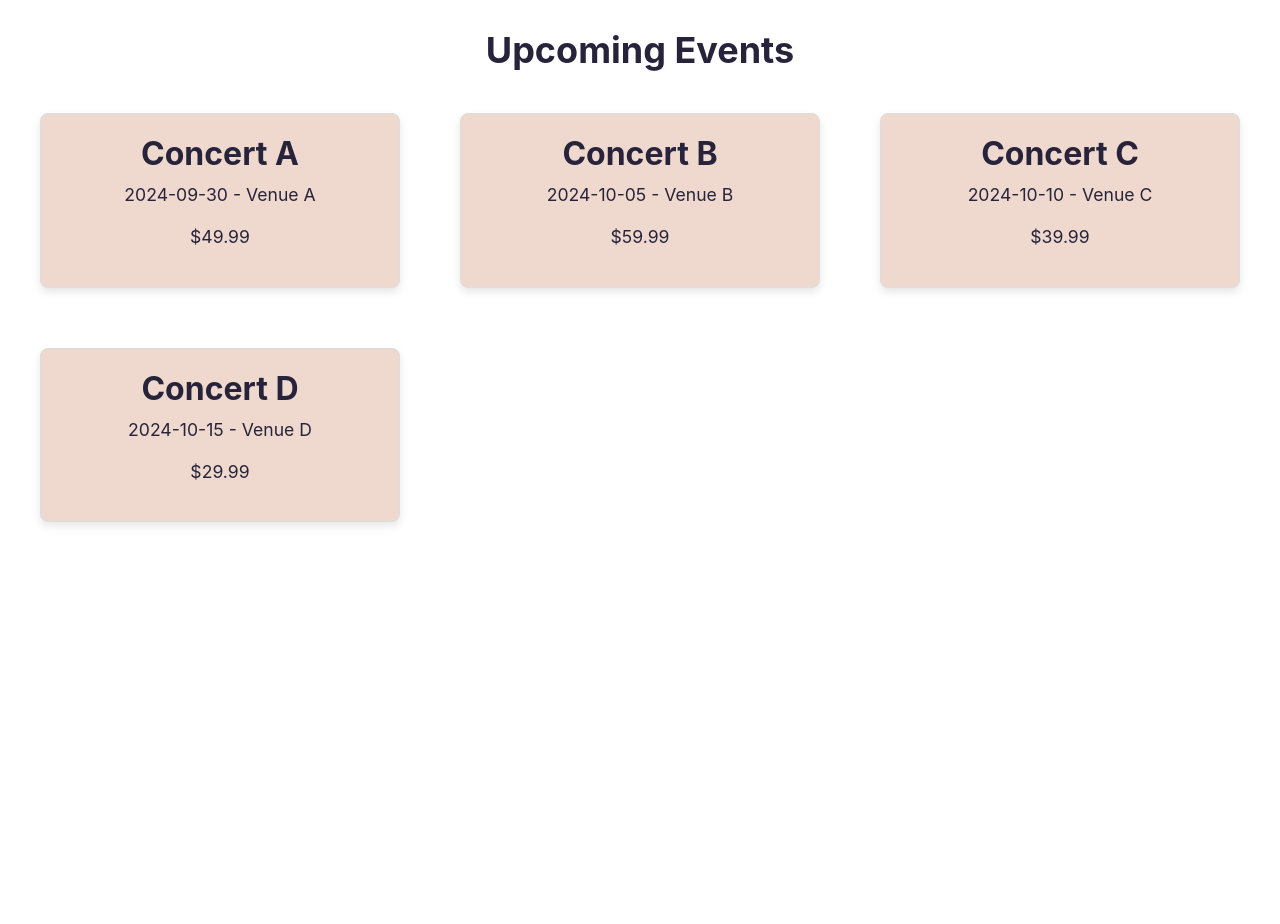
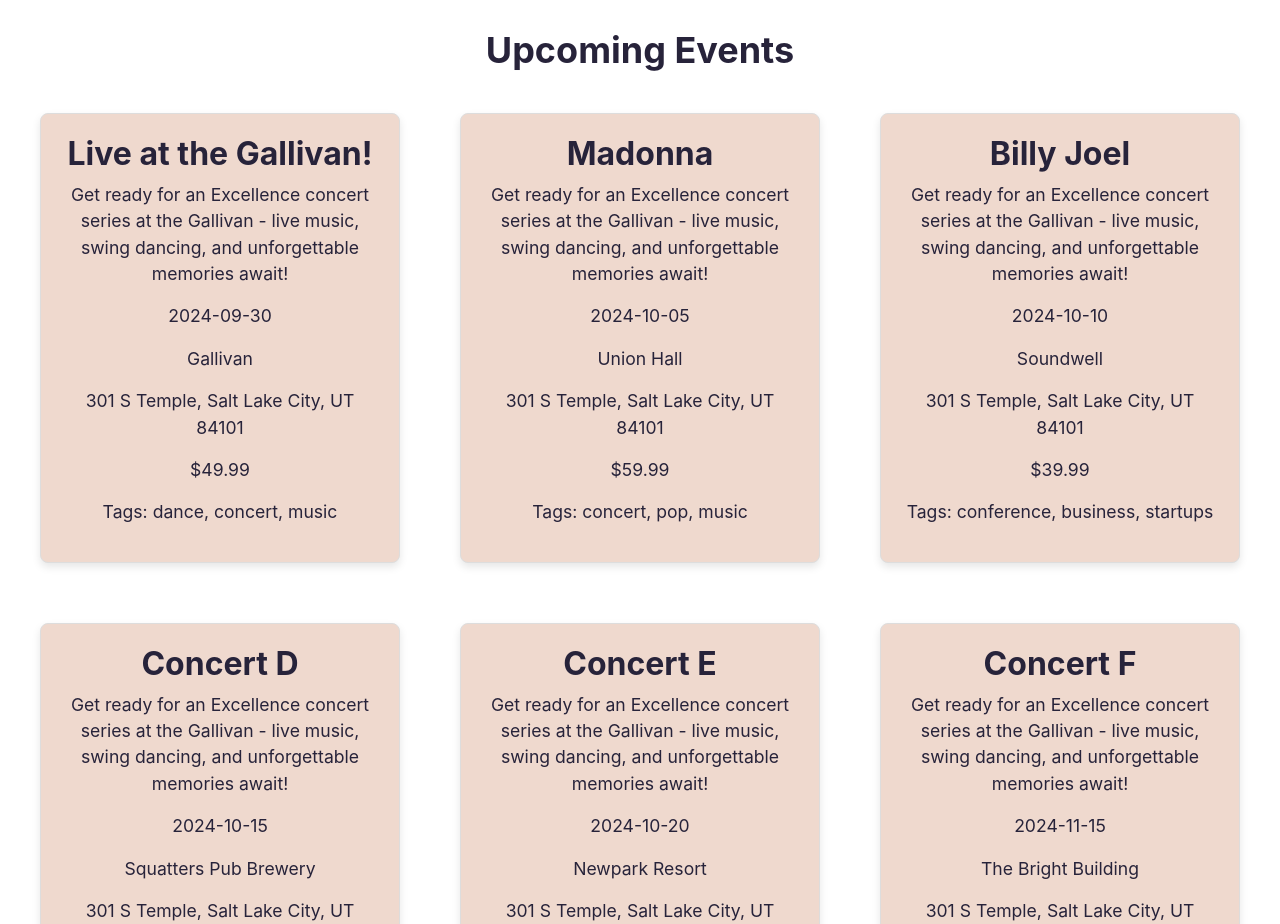
Before and after one commit to danielleboe/event-ticketing-app, a React (Vite) app in the folder client/: page / in a window 1280 px wide. Shown: the part 208-1132 px from the top of the page. Before the commit the page ends 800 px from the top, so only its background shows below. Built offline with nearby package versions, Linux system fonts and the light colour scheme.

Commit message:
added styling changes, location, venue, tags, search by location, tags

```diff
--- a/client/src/pages/Home.jsx
+++ b/client/src/pages/Home.jsx
@@ -4,26 +4,109 @@
 import "../styles/Home.css";
 
 const Home = () => {
-  const [search, setSearch] = useState('');
-  const [minPrice, setMinPrice] = useState('');
-  const [maxPrice, setMaxPrice] = useState('');
-  const [selectedDate, setSelectedDate] = useState('');
+  const [search, setSearch] = useState("");
+  const [minPrice, setMinPrice] = useState("");
+  const [maxPrice, setMaxPrice] = useState("");
+  const [selectedDate, setSelectedDate] = useState("");
+
 
   const dummyEvents = [
-  { id: "1", name: "Concert A", location: "Venue A", date: "2024-09-30", price: 49.99 },
-  { id: "2", name: "Concert B", location: "Venue B", date: "2024-10-05", price: 59.99 },
-  { id: "3", name: "Concert C", location: "Venue C", date: "2024-10-10", price: 39.99 },
-  { id: "4", name: "Concert D", location: "Venue D", date: "2024-10-15", price: 29.99 },
+    {
+      id: "1",
+      name: "Live at the Gallivan!",
+      description:
+        "Get ready for an Excellence concert series at the Gallivan - live music, swing dancing, and unforgettable memories await!",
+      venue: "Gallivan",
+      location: "301 S Temple, Salt Lake City, UT 84101",
+      date: "2024-09-30",
+      price: 49.99,
+      tags: ["dance", "concert", "music"]
+    },
+    {
+      id: "2",
+      name: "Madonna",
+      description:
+        "Get ready for an Excellence concert series at the Gallivan - live music, swing dancing, and unforgettable memories await!",
+      venue: "Union Hall",
+      location: "301 S Temple, Salt Lake City, UT 84101",
+      date: "2024-10-05",
+      price: 59.99,
+      tags: ["concert", "pop", "music"]
+    },
+    {
+      id: "3",
+      name: "Billy Joel",
+      description:
+        "Get ready for an Excellence concert series at the Gallivan - live music, swing dancing, and unforgettable memories await!",
+      venue: "Soundwell",
+      location: "301 S Temple, Salt Lake City, UT 84101",
+      date: "2024-10-10",
+      price: 39.99,
+      tags: ["conference", "business", "startups"]
+    },
+    {
+      id: "4",
+      name: "Concert D",
+      description:
+        "Get ready for an Excellence concert series at the Gallivan - live music, swing dancing, and unforgettable memories await!",
+      venue: "Squatters Pub Brewery",
+      location: "301 S Temple, Salt Lake City, UT 84101",
+      date: "2024-10-15",
+      price: 29.99,
+      tags: ["concert", "hip hop", "engineering"]
+    },
+    {
+      id: "5",
+      name: "Concert E",
+      description:
+        "Get ready for an Excellence concert series at the Gallivan - live music, swing dancing, and unforgettable memories await!",
+      venue: "Newpark Resort",
+      location: "301 S Temple, Salt Lake City, UT 84101",
+      date: "2024-10-20",
+      price: 19.99,
+      tags: ["dance", "swing", "music"]
+    },
+    {
+      id: "6",
+      name: "Concert F",
+      description:
+        "Get ready for an Excellence concert series at the Gallivan - live music, swing dancing, and unforgettable memories await!",
+      venue: "The Bright Building",
+      location: "301 S Temple, Salt Lake City, UT 84101",
+      date: "2024-11-15",
+      price: 9.99,
+      tags: ["dance", "swing", "music"]
+    },
+    {
+      id: "7",
+      name: "Concert G",
+      description:
+        "Get ready for an Excellence concert series at the Gallivan - live music, swing dancing, and unforgettable memories await!",
+      venue: "Delta Center",
+      location: "301 S Temple, Salt Lake City, UT 84101",
+      date: "2024-12-15",
+      price: 109.99,
+      tags: ["dance", "swing", "music"]
+    },
+    {
+      id: "8",
+      name: "Concert H",
+      description:
+        "Get ready for an Excellence concert series at the Gallivan - live music, swing dancing, and unforgettable memories await!",
+      venue: "Salt Palace",
+      location: "301 S Temple, Salt Lake City, UT 84101",
+      date: "2024-09-29",
+      price: 200.0,
+      tags: ["dance", "swing", "music"]
+    },
   ];
-
-
 
   // const { loading, error, data } = useQuery(GET_EVENTS); // Fetch events using GraphQL query
 
   // Function to handle search action
   const handleSearch = (e) => {
     e.preventDefault(); // Prevent default form submission
-    console.log('Search initiated for:', search);
+    console.log("Search initiated for:", search);
     // Add your search logic here (e.g., filtering events based on the search input)
   };
 
@@ -32,9 +115,13 @@
 
   // Filter events based on search input
 
-  const filteredEvents = dummyEvents.filter(event => {
-    // Search filter
-    const matchesSearch = event.name.toLowerCase().includes(search.toLowerCase());
+  const filteredEvents = dummyEvents.filter((event) => {
+    // Search filter (checking name, location, and venue)
+    const matchesSearch =
+      event.name.toLowerCase().includes(search.toLowerCase()) ||
+      event.location.toLowerCase().includes(search.toLowerCase()) ||
+      event.venue.toLowerCase().includes(search.toLowerCase()) ||
+      event.tags.some(tag => tag.toLowerCase().includes(search.toLowerCase()));
 
     // Date filter
     const matchesDate = selectedDate ? event.date === selectedDate : true;
@@ -46,6 +133,7 @@
 
     return matchesSearch && matchesDate && matchesMinPrice && matchesMaxPrice;
   });
+
 
   // const filteredEvents = data.events.filter(event =>
   //   event.name.toLowerCase().includes(search.toLowerCase())
@@ -63,6 +151,10 @@
             value={search}
             onChange={(e) => setSearch(e.target.value)}
           />
+          {/*
+          <button className="get-tickets">
+
+          </button> */}
         </form>
       </div>
 
@@ -74,7 +166,8 @@
             type="number"
             value={minPrice}
             onChange={(e) => setMinPrice(e.target.value)}
-            placeholder="Min Price" className="min-price"
+            placeholder="Min Price"
+            className="min-price"
           />
         </label>
         <label>
@@ -83,7 +176,8 @@
             type="number"
             value={maxPrice}
             onChange={(e) => setMaxPrice(e.target.value)}
-            placeholder="Max Price"  className="max-price"
+            placeholder="Max Price"
+            className="max-price"
           />
         </label>
         <label>
@@ -92,6 +186,7 @@
             type="date"
             value={selectedDate}
             onChange={(e) => setSelectedDate(e.target.value)}
+            className="date-select"
           />
         </label>
       </div>
@@ -102,15 +197,17 @@
       </div>
       <div className="event-container">
         {filteredEvents.map((event) => (
-          <div key={event.id} className="event-card"><a href="#{event.url}" className="event-link">
+          <div key={event.id} className="event-card">
+            <a href="#{event.url}" className="event-link">
               <h2>{event.name}</h2>
-            <p>
-              {event.date} - {event.location}
-            </p>
+              <p>{event.description}</p>
+              <p>{event.date}</p>
+              <p>{event.venue}</p>
+              <p>{event.location}</p>
               <p>${event.price.toFixed(2)}</p>
+              <p>Tags: {event.tags.join(', ')}</p> {/* Display the tags */}
             </a>
           </div>
-
         ))}
       </div>
     </div>
--- a/client/src/styles/Home.css
+++ b/client/src/styles/Home.css
@@ -37,7 +37,7 @@
 /* Home.css */
 .event-container {
   display: grid;
-  grid-template-columns: repeat(auto-fill, minmax(300px, 1fr));
+  grid-template-columns: repeat(auto-fill, minmax(400px, 1fr));
   gap: 20px;
   padding: 0 20px;
 }
@@ -63,6 +63,12 @@
 
 }
 
+.event-link:hover{
+color: #735cdd;
+text-decoration: none;
+
+}
+
 /* Filters */
 /* Home.css */
 .filters-container {
```
Lines whose indentation alone changed are shown as unchanged.
